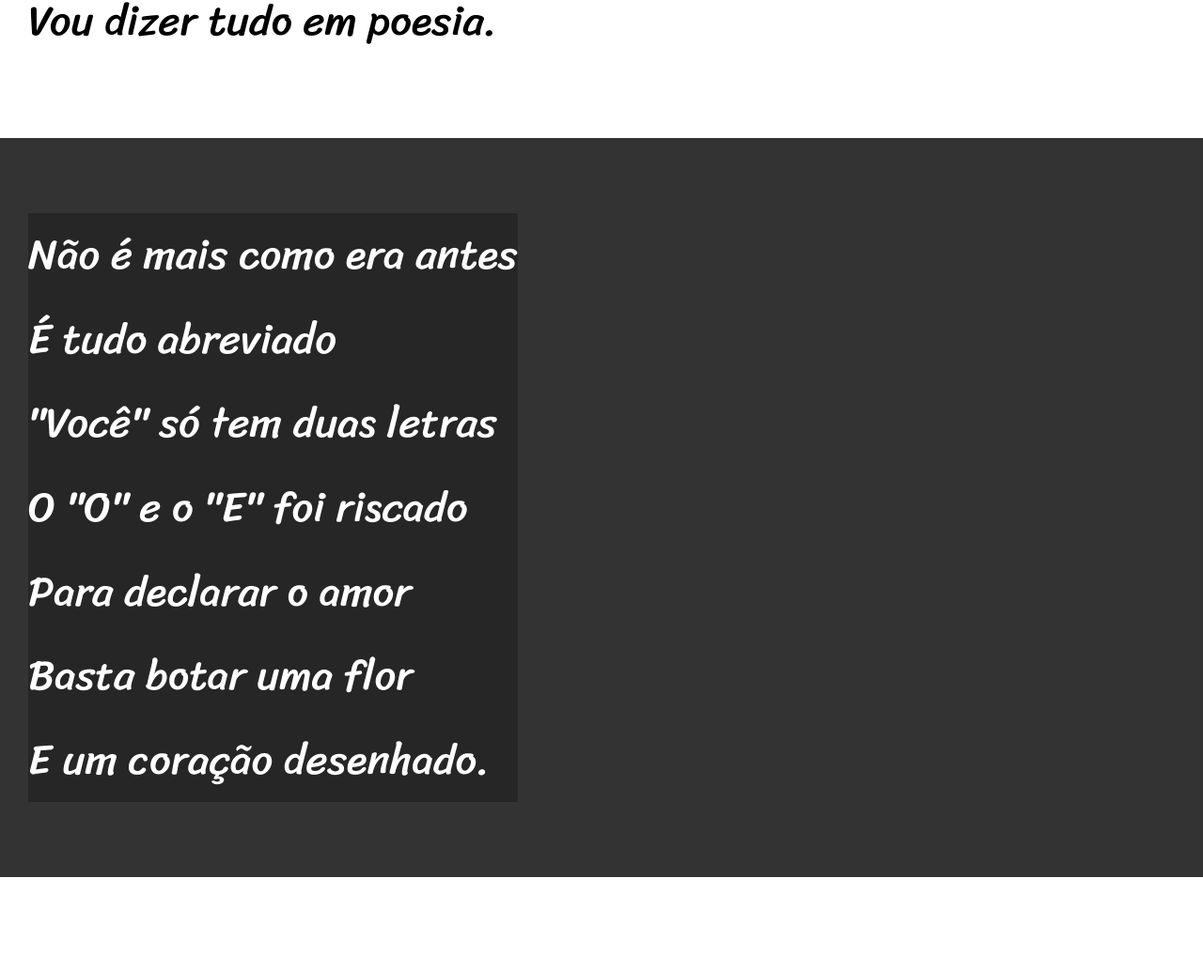
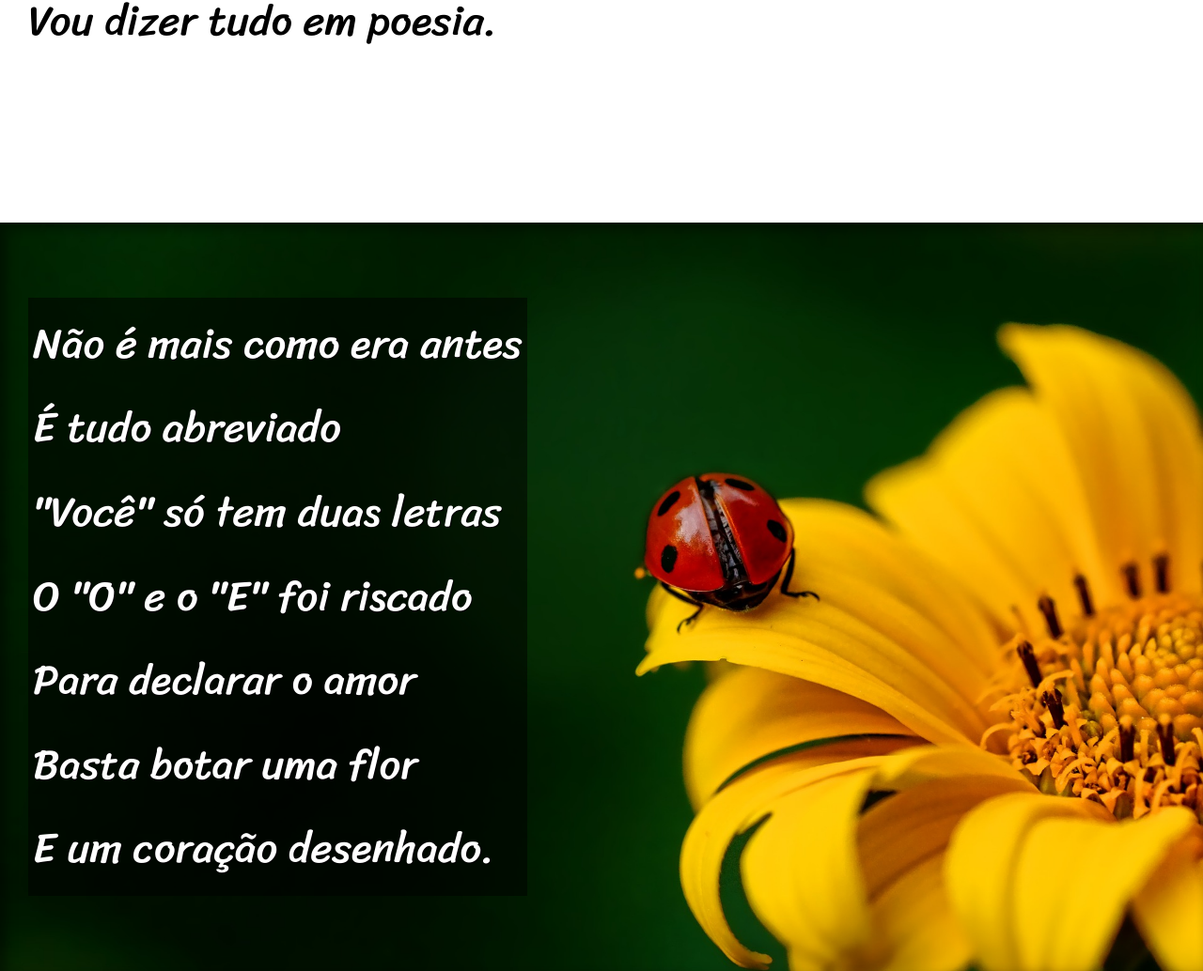
Before and after one commit to Aldross/HTML-CSS, a plain HTML site: page Desafios/Desafio 012/index.html in a window 1280 px wide. Shown: the part 900-1934 px from the top of the page at 94% size. Drawn offline with Linux system fonts and the light colour scheme.

Commit message:
finalizando

```diff
--- a/Desafios/Desafio 012/estilo/style.css
+++ b/Desafios/Desafio 012/estilo/style.css
@@ -47,10 +47,7 @@ a:hover {
     text-decoration: underline;
 }
 
-section.normal {
-    background-color: white;
-    color: black;
-}
+
 
 section {
     padding-top: 10vh;
@@ -61,15 +58,39 @@ section {
     font-size: 3.5vw;
 }
 
+section > p {
+    padding-bottom: 2em;
+}
+
+section.normal {
+    background-color: white;
+    color: black;
+}
+
 section.imagem {
     background-color:rgb(51, 51 ,51);
     color: white;
-
+    box-shadow: inset 6px 6px 13px 0px rgba(0, 0, 0, 0.473);
+    background-size: cover;
+    background-attachment: fixed;
 }
 
 section.imagem > p {
     display: inline-block;
-    background-color: rgba(0, 0, 0, 0.253);
+    padding: 5px;
+    background-color: rgba(0, 0, 0, 0.514);
+    text-shadow: 1px 1px 0px black;
+
+}
+
+section#img01 {
+    background-image: url(../imagens/background001.jpg);
+    background-position: right center;
+}
+
+section#img02 {
+    background-image: url(../imagens/background002.jpg);
+    background-position: right center;
 }
 
 footer {
--- a/Desafios/Desafio 012/index.html
+++ b/Desafios/Desafio 012/index.html
@@ -24,7 +24,7 @@
         </p>
     </section>
 
-    <section class="imagem">
+    <section class="imagem" id="img01">
         <p>
             Não é mais como era antes <br>
             É tudo abreviado <br>
@@ -59,7 +59,7 @@
         </p>
     </section>
 
-    <section class="imagem">
+    <section class="imagem" id="img02">
         <p>
             Tenho saudade das cartas <br>
             Escritas com a própria mão <br>
```
